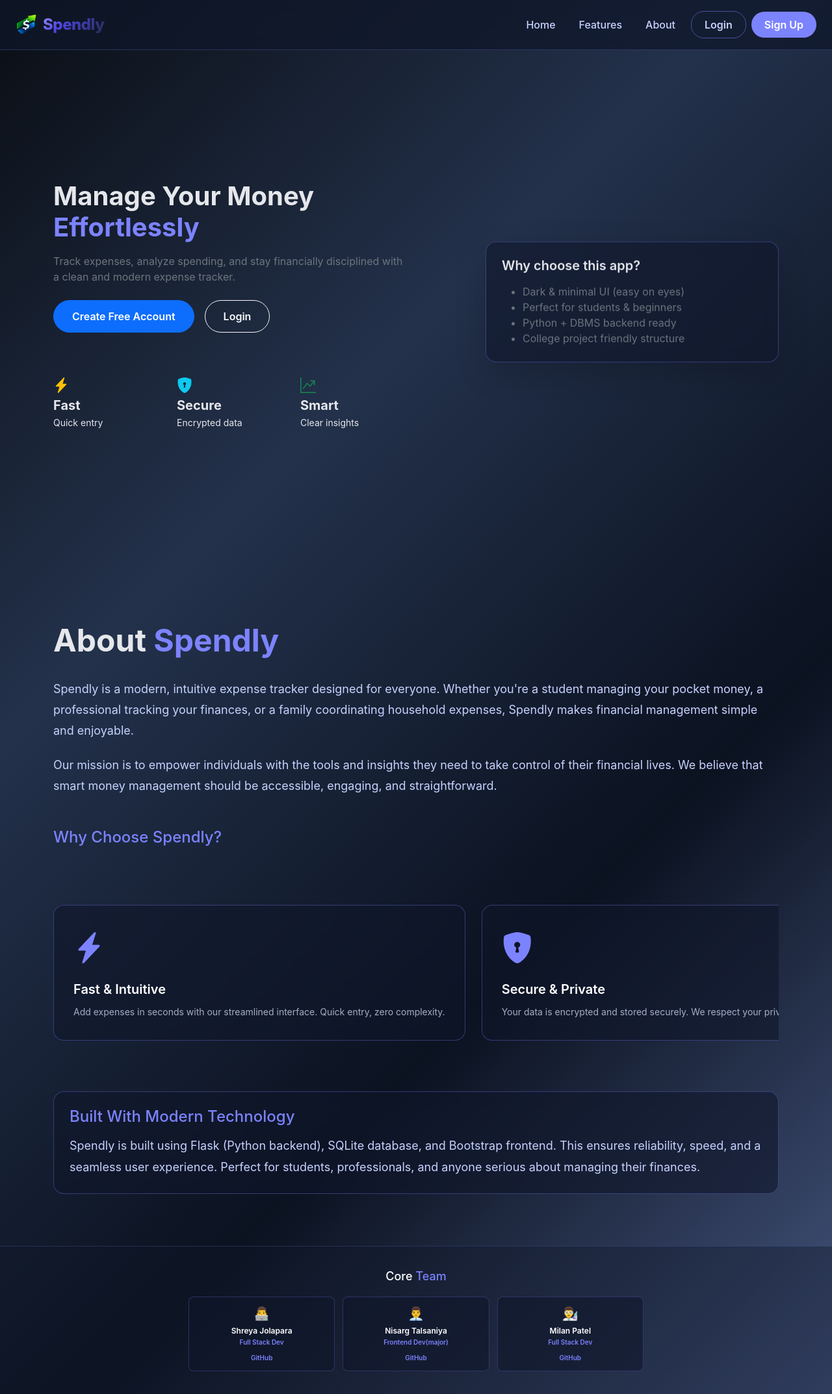
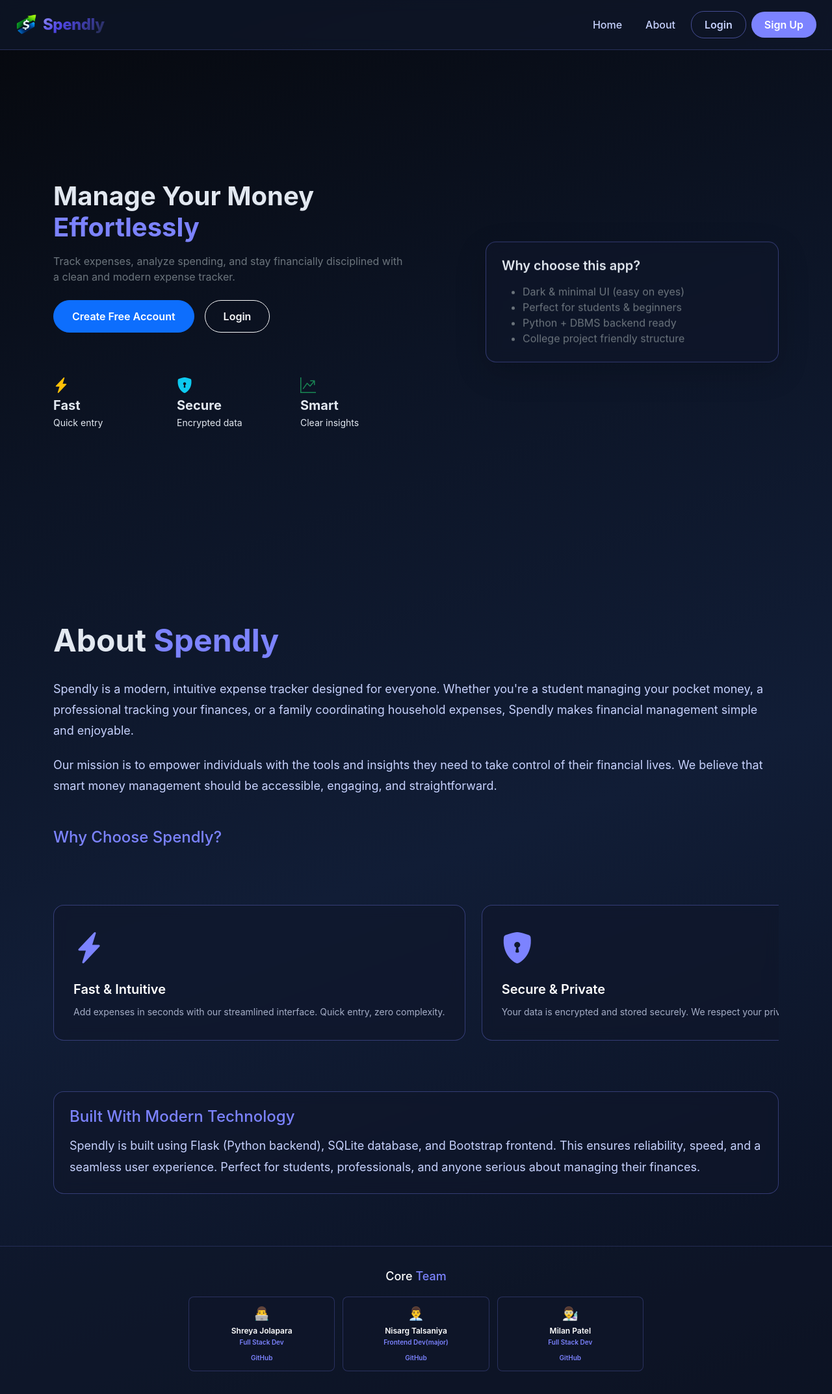
Before and after one commit to Shreya-J-5/Spendly-Expense-Tracker, a Flask app: page / in a window 1280 px wide. Shown: the whole page at 65% size. Run offline with Flask 3, Linux system fonts and the light colour scheme.

Commit message:
Update landingpage.html

```diff
--- a/templates/landingpage.html
+++ b/templates/landingpage.html
@@ -21,13 +21,20 @@
     <link rel="stylesheet" href="{{ url_for('static', filename='style.css') }}">
 
     <style>
-      body {
-        min-height: 100vh;
-        margin: 0;
-        background: linear-gradient(135deg, #0a0e14, #23314b, #0b1220, #45557e);
-        color: #e5e7eb;
-        font-family: "Inter", system-ui, -apple-system, sans-serif;
-      }
+       *,
+    *::before,
+    *::after {
+      box-sizing: border-box;
+    }
+
+    body {
+      font-family: 'Inter', system-ui, -apple-system, sans-serif;
+      background: linear-gradient(160deg, #06080d 0%, #0c1425 30%, #111d36 60%, #0a1020 100%);
+      color: #e2e8f0;
+      min-height: 100vh;
+      margin: 0;
+      -webkit-font-smoothing: antialiased;
+    }
 
       /* Navbar Styles */
       .glass-nav {
@@ -249,7 +256,7 @@
     <nav class="navbar navbar-expand-lg glass-nav px-4">
       <div class="navbar-brand">
         <img  src="{{ url_for('static', filename='img.png') }}" alt="Spendly Logo" />
-        Spendly
+        <a href="/">Spendly</a>
       </div>
 
       <button
@@ -266,9 +273,6 @@
         <ul class="navbar-nav ms-auto align-items-center">
           <li class="nav-item">
             <a class="nav-link" href="/">Home</a>
-          </li>
-          <li class="nav-item">
-            <a class="nav-link" href="#features">Features</a>
           </li>
           <li class="nav-item">
             <a class="nav-link" href="#about">About</a>
```
